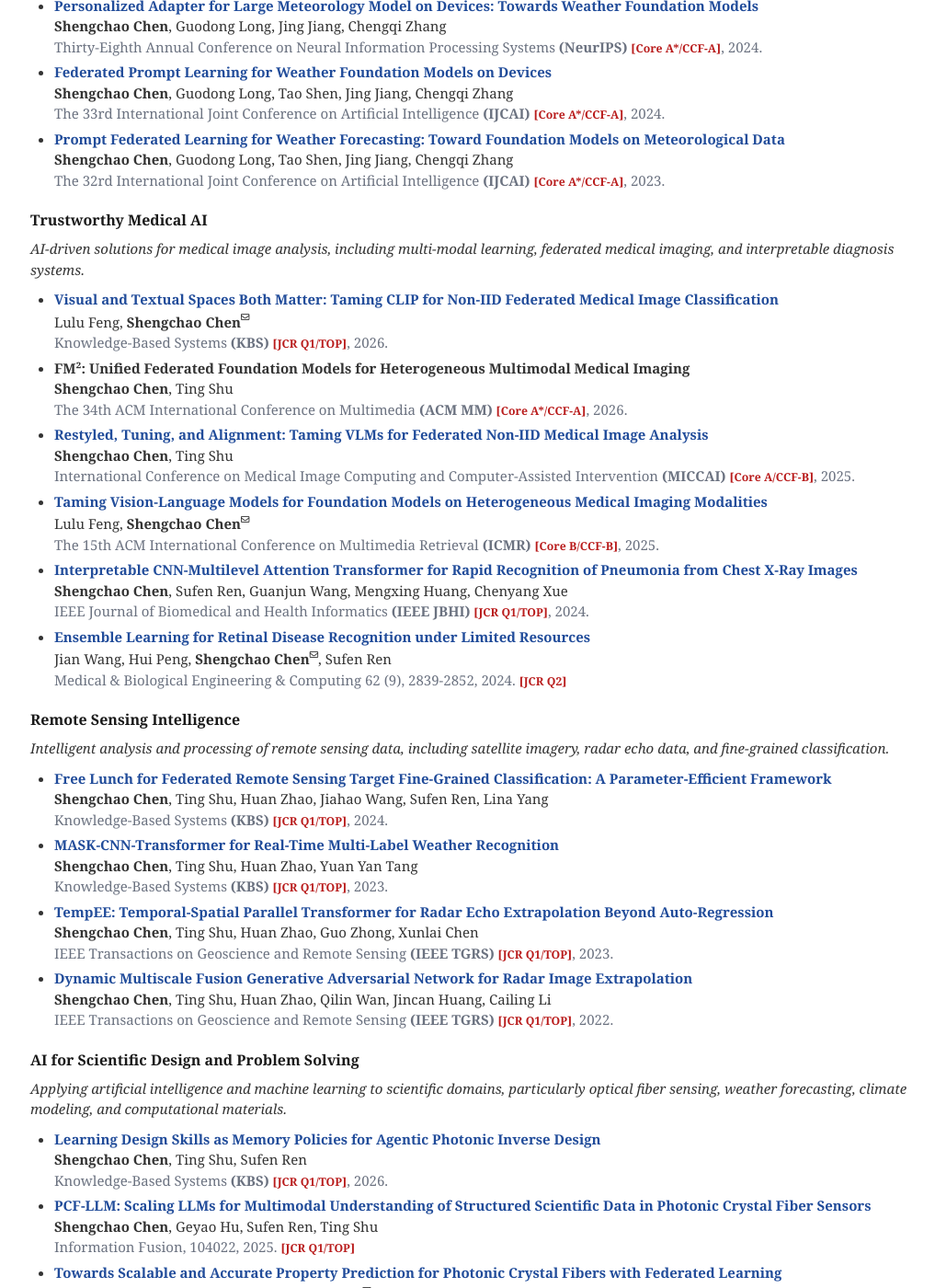
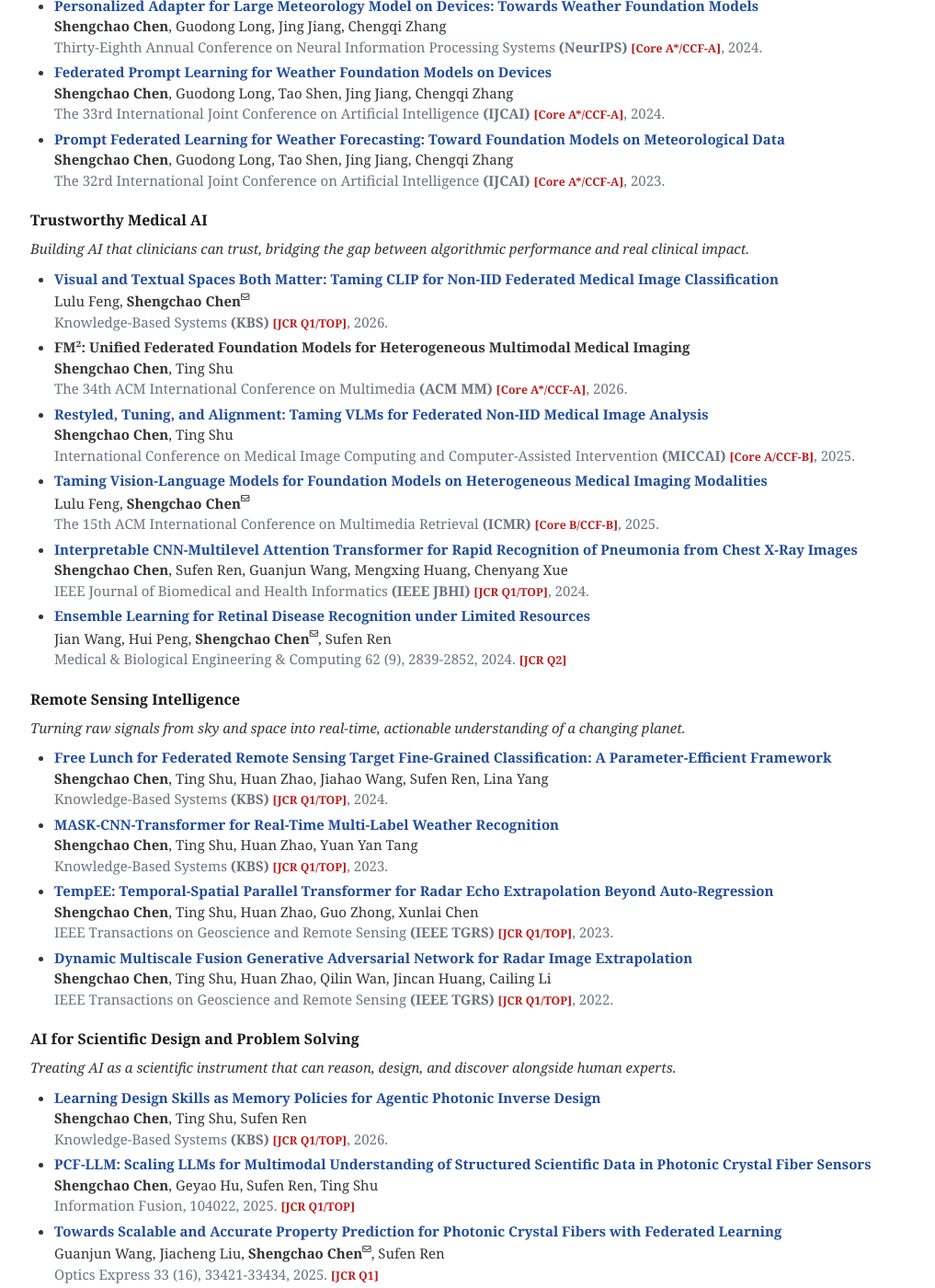
Before and after one commit to shengchaochen82/shengchaochen82.github.io, a Jekyll site: the page built from index.md, in a window 1280 px wide and 1400 px high, scrolled down 1570 px. Shown: the whole window at 92% size, without its empty margins (107-1124 px from the left). Built offline with Jekyll 4.4.1, drawn with Linux system fonts in a browser that asks for light colours; some of the changed text lies outside the part shown.

Commit message:
Content: rewrite publication category descriptions with broader framing
Replaces paper-topic summaries with one-sentence statements of the
underlying research vision for each category.

Co-Authored-By: Claude Sonnet 5 <noreply@anthropic.com>

```diff
--- a/_data/publications.yml
+++ b/_data/publications.yml
@@ -2,7 +2,7 @@ federated_tsfm:
   title: "Large-Scale Federated Foundation Models"
   icon: "fa-network-wired"
   color: "#3b82f6"
-  description: "Exploring federated learning approaches for training and deploying time series foundation models across heterogeneous devices and datasets."
+  description: "Pushing foundation models to learn at scale across distributed, privacy-sensitive data without ever centralizing it."
   papers:
     - title: "Bi-Level Heterogeneous Learning for Time Series Foundation Models: A Federated Learning Approach"
       authors: "<strong>Shengchao Chen</strong>, Guodong Long, Dikai Liu, Jing Jiang"
@@ -65,7 +65,7 @@ ai4science:
   title: "AI for Scientific Design and Problem Solving"
   icon: "fa-flask"
   color: "#10b981"
-  description: "Applying artificial intelligence and machine learning to scientific domains, particularly optical fiber sensing, weather forecasting, climate modeling, and computational materials."
+  description: "Treating AI as a scientific instrument that can reason, design, and discover alongside human experts."
   papers:
     - title: "Learning Design Skills as Memory Policies for Agentic Photonic Inverse Design"
       authors: "<strong>Shengchao Chen</strong>, Ting Shu, Sufen Ren"
@@ -155,7 +155,7 @@ remote_sensing:
   title: "Remote Sensing Intelligence"
   icon: "fa-satellite"
   color: "#f59e0b"
-  description: "Intelligent analysis and processing of remote sensing data, including satellite imagery, radar echo data, and fine-grained classification."
+  description: "Turning raw signals from sky and space into real-time, actionable understanding of a changing planet."
   papers:
     - title: "Free Lunch for Federated Remote Sensing Target Fine-Grained Classification: A Parameter-Efficient Framework"
       authors: "<strong>Shengchao Chen</strong>, Ting Shu, Huan Zhao, Jiahao Wang, Sufen Ren, Lina Yang"
@@ -194,7 +194,7 @@ medical_imaging:
   title: "Trustworthy Medical AI"
   icon: "fa-heart-pulse"
   color: "#ef4444"
-  description: "AI-driven solutions for medical image analysis, including multi-modal learning, federated medical imaging, and interpretable diagnosis systems."
+  description: "Building AI that clinicians can trust, bridging the gap between algorithmic performance and real clinical impact."
   papers:
     - title: "Visual and Textual Spaces Both Matter: Taming CLIP for Non-IID Federated Medical Image Classification"
       authors: "Lulu Feng, <strong>Shengchao Chen</strong><sup><i class='fa-regular fa-envelope fa-xs'></i></sup>"
```
